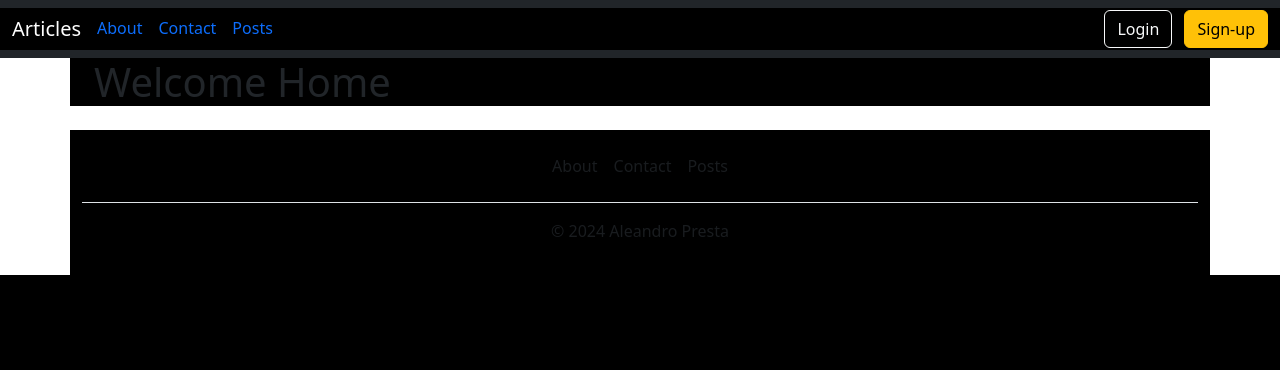
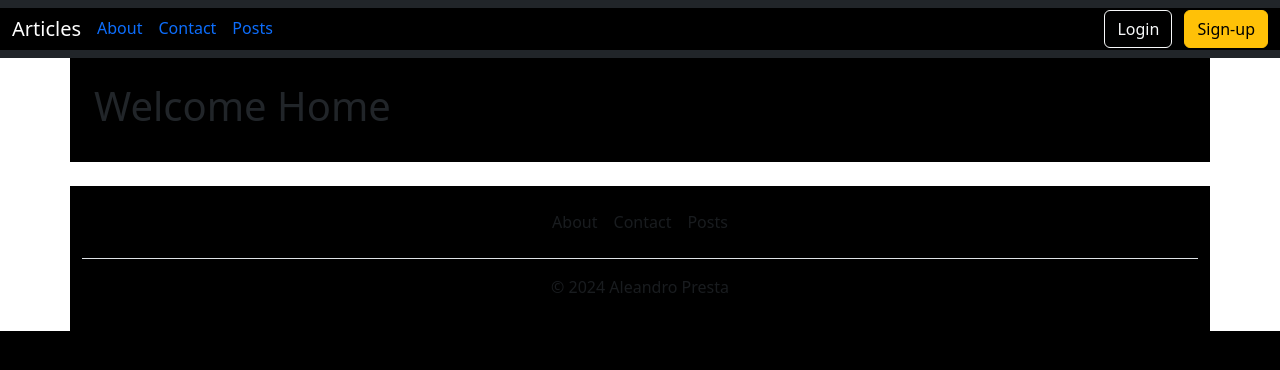
Before and after one commit to AleandroPresta/articles-webapp, a Django app: page / in a window 1280 px wide. Shown: the top 370 px of the page. Run offline with Django 4.2, Linux system fonts and the light colour scheme; some libraries are stand-ins or nearby versions.

Commit message:
Added a bit of p-4 on all pages

```diff
--- a/app/posts/templates/posts/all_posts.html
+++ b/app/posts/templates/posts/all_posts.html
@@ -4,7 +4,7 @@
     All Posts
 {% endblock %}
 {% block content %}
-    <div class="container">
+    <div class="container py-4">
         <h1>Posts List</h1>
         <div class="row">
             {% for post in posts %}
--- a/app/posts/templates/posts/post_page.html
+++ b/app/posts/templates/posts/post_page.html
@@ -4,7 +4,7 @@
 {% endblock %}
 {% block content %}
     <section>
-        <div class="container ">
+        <div class="container py-4">
             <div class="col">
 
                 <img
--- a/app/templates/about.html
+++ b/app/templates/about.html
@@ -5,7 +5,7 @@
 {% endblock %}
 {% block content %}
 <!-- About 1 - Bootstrap Brain Component -->
-<section class="py-3 py-md-5">
+<section class="py-4 py-md-5">
   <div class="container">
     <div class="row gy-3 gy-md-4 gy-lg-0 align-items-lg-center">
       <div class="col-12 col-lg-6 col-xl-5">
--- a/app/templates/contact.html
+++ b/app/templates/contact.html
@@ -4,5 +4,7 @@
     Contacts
 {% endblock %}
 {% block content %}
-    <h1>Contact Us!</h1>
+    <div class="container py-4">
+        <h1>Contact Us!</h1>
+    </div>
 {% endblock %}
--- a/app/templates/home.html
+++ b/app/templates/home.html
@@ -4,7 +4,7 @@
     Home
 {% endblock %}
 {% block content %}
-    <div class="container">
+    <div class="container py-4">
         <h1>Welcome Home</h1>
     </div>
 {% endblock %}
```
